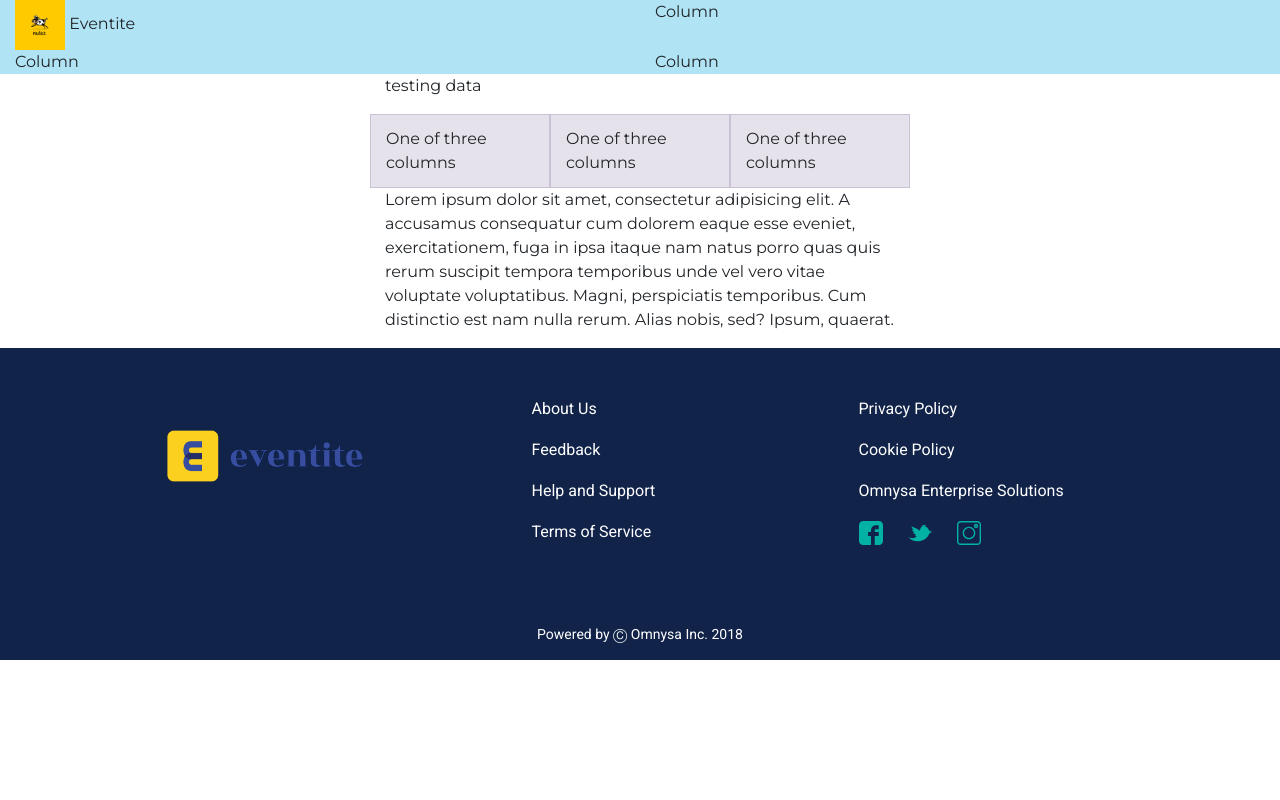
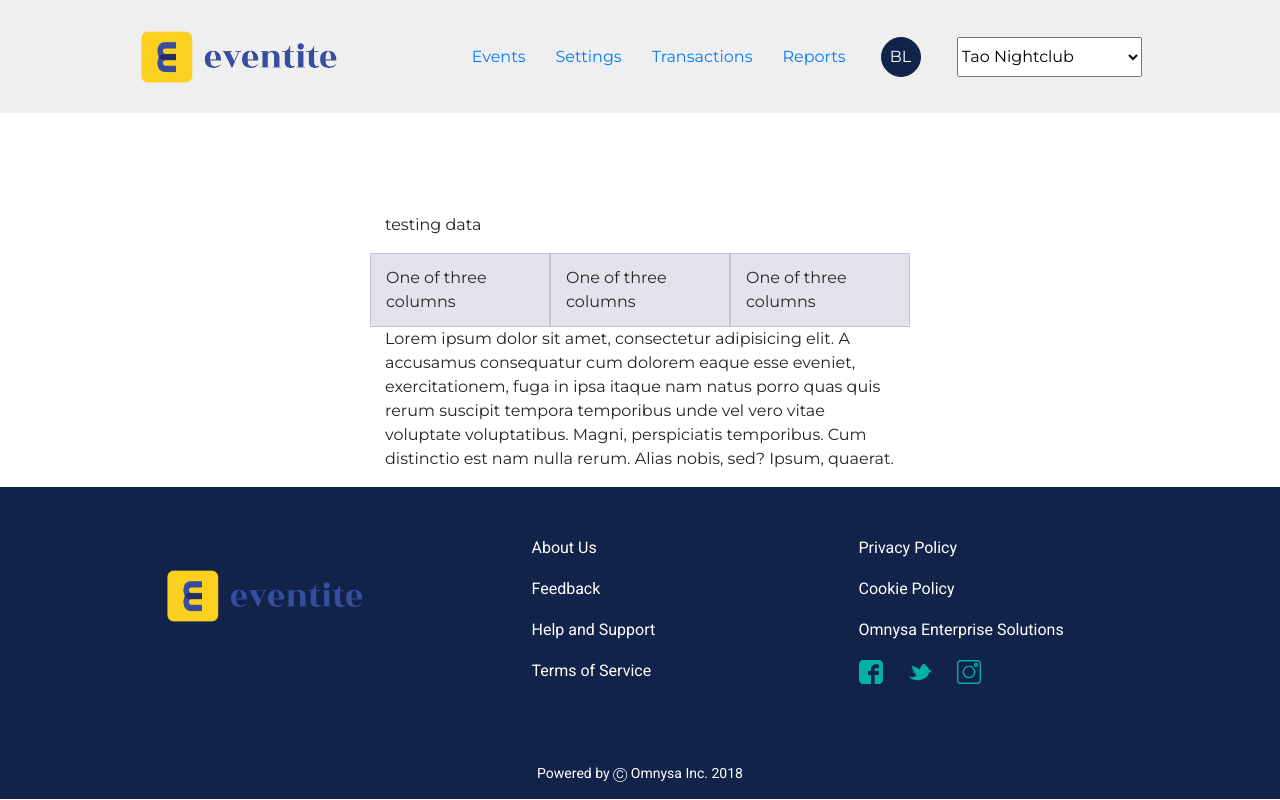
Before and after one commit to Valdemar26/admin-template, an Angular app: page / in a window 1280 px wide. Built offline with nearby package versions, Linux system fonts and the light colour scheme.

Commit message:
create nav component

```diff
--- a/src/app/app.component.css
+++ b/src/app/app.component.css
@@ -5,6 +5,9 @@
   padding-left: 15px;
   margin-right: auto;
   margin-left: auto;
+}
+.container p:nth-child(1) {
+  margin-top: 100px;
 }
 
 .row {
--- a/src/app/footer/footer.component.html
+++ b/src/app/footer/footer.component.html
@@ -2,7 +2,7 @@
   <div class="links">
     <div class="row">
       <div class="col">
-        <a href="#">
+        <a href="/">
           <img src="../../assets/images/eventite_logo.svg" alt="eventite-logo" class="logo">
         </a>
       </div>
--- a/src/app/nav/nav.component.css
+++ b/src/app/nav/nav.component.css
@@ -1,5 +1,15 @@
 .container-fluid {
-  background-color: #B0E4F5;
+  background-color: #efefef;
+  display: flex;
+  justify-content: space-between;
+  height: 113px;
+}
+.wrapper {
+  width: 1003px;
+  margin: 0 auto;
+  display: flex;
+  justify-content: center;
+  align-items: center;
 }
 .row {
 
@@ -7,7 +17,66 @@
 .col {
 
 }
+.logo {
+  flex: 1;
+  margin-right: 90px;
+}
+.nav {
+  flex: 3;
+  justify-content: space-between;
+}
+.nav ul {
+  display: flex;
+  align-items: center;
+  list-style-type: none;
+  margin: 0;
+  padding: 0;
+  /*line-height: 55px;*/
+}
+.nav ul li {
+  margin: 0 15px;
+}
+.nav ul li .dropdown {
+  display: none;
+  flex-direction: column;
+  border: 2px solid #112349;
+  position: absolute;
+  top: 112px;
+  transition: 1.6s ease;
+}
+.nav ul li:nth-child(1):hover .dropdown,
+.nav ul li:nth-child(2):hover .dropdown,
+.nav ul li:nth-child(3):hover .dropdown,
+.nav ul li:nth-child(4):hover .dropdown,
+.nav ul li:nth-child(5):hover .dropdown {
+  display: flex;
+}
+
+.nav ul li:nth-child(5) {
+  margin-left: 20px;
+  /*width: 40px;*/
+  /*height: 40px;*/
+}
 img {
-  max-width: 50px;
-  height: auto;
+  /*max-width: 50px;*/
+  /*height: auto;*/
 }
+a:hover {
+  text-decoration: none;
+}
+a.bl .profile {
+  display: flex;
+  align-items: center;
+  justify-content: center;
+  width: 40px;
+  height: 40px;
+  font-size: 16px;
+  line-height: 21px;
+  color: #ffffff;
+  background-color: #112349;
+  border: 1px solid #112349;
+  border-radius: 50%;
+}
+select#chose option[value="gilt"] {
+  background-image:url(../../assets/images/gilt_logo.svg);
+}
--- a/src/app/nav/nav.component.html
+++ b/src/app/nav/nav.component.html
@@ -1,12 +1,85 @@
 <div class="container-fluid">
-  <div class="row">
-    <div class="col">
-      <img src="../../assets/images/yellow-logo.png" alt="logo">
-      Eventite
+  <div class="wrapper">
+    <div class="logo">
+      <a href="/">
+        <img src="../../assets/images/eventite_logo.svg" alt="eventite-logo">
+      </a>
     </div>
-    <div class="col">Column</div>
-    <div class="w-100"></div>
-    <div class="col">Column</div>
-    <div class="col">Column</div>
+    <div class="nav">
+      <ul>
+        <li>
+          <a href="#">Events</a>
+          <ul class="dropdown">
+            <li>
+              <a href="#">Events 1</a>
+            </li>
+            <li>
+              <a href="#">Events 2</a>
+            </li>
+            <li>
+              <a href="#">Events 3</a>
+            </li>
+            <li>
+              <a href="#">Events 4</a>
+            </li>
+          </ul>
+        </li>
+        <li>
+          <a href="#">Settings</a>
+          <ul class="dropdown">
+            <li>
+              <a href="#">Pricing</a>
+            </li>
+            <li>
+              <a href="#">Venues</a>
+            </li>
+            <li>
+              <a href="#">Promoters</a>
+            </li>
+          </ul>
+        </li>
+        <li>
+          <a href="#">Transactions</a>
+          <ul class="dropdown">
+            <li>
+              <a href="#">Transactions 1</a>
+            </li>
+            <li>
+              <a href="#">Transactions 2</a>
+            </li>
+          </ul>
+        </li>
+        <li>
+          <a href="#">Reports</a>
+          <ul class="dropdown">
+            <li>
+              <a href="#">Reports 1</a>
+            </li>
+            <li>
+              <a href="#">Reports 2</a>
+            </li>
+          </ul>
+        </li>
+        <li>
+          <a href="#" class="bl">
+            <div class="profile">
+              BL
+            </div>
+            <ul class="dropdown">
+              <li>
+                <a href="#">Logout</a>
+              </li>
+            </ul>
+          </a>
+        </li>
+      </ul>
+      <select name="" id="chose">
+        <option value="Tao Nightclub">Tao Nightclub</option>
+        <option value="Roku Bistro">Roku Bistro</option>
+        <option value="gilt">Gilt Nightclub</option>
+        <option value="Artisan Nightclub">Artisan Nightclub</option>
+        <option value="Fremont Social Club">Fremont Social Club</option>
+      </select>
+    </div>
   </div>
 </div>
```
Also changed, not shown: src/assets/images/gilt_logo.svg (added).
